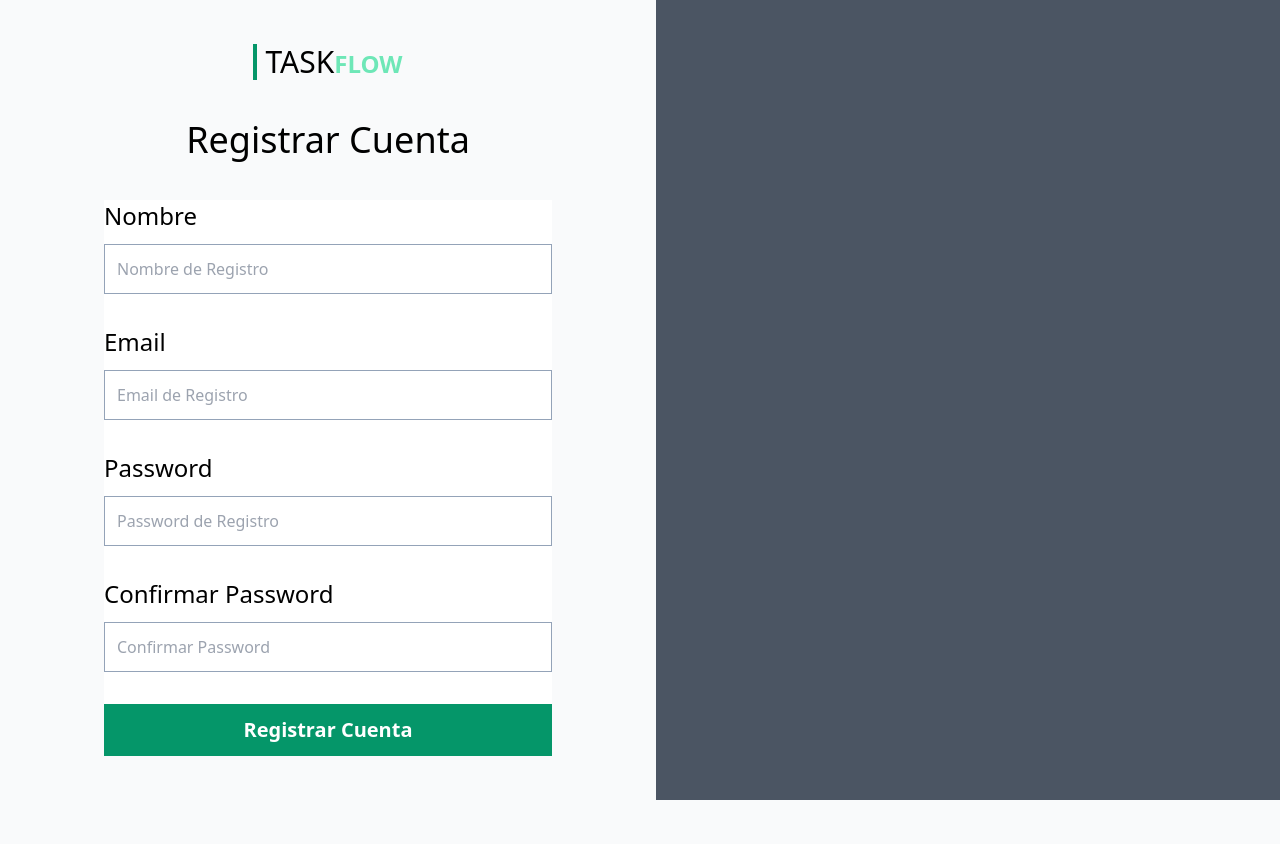
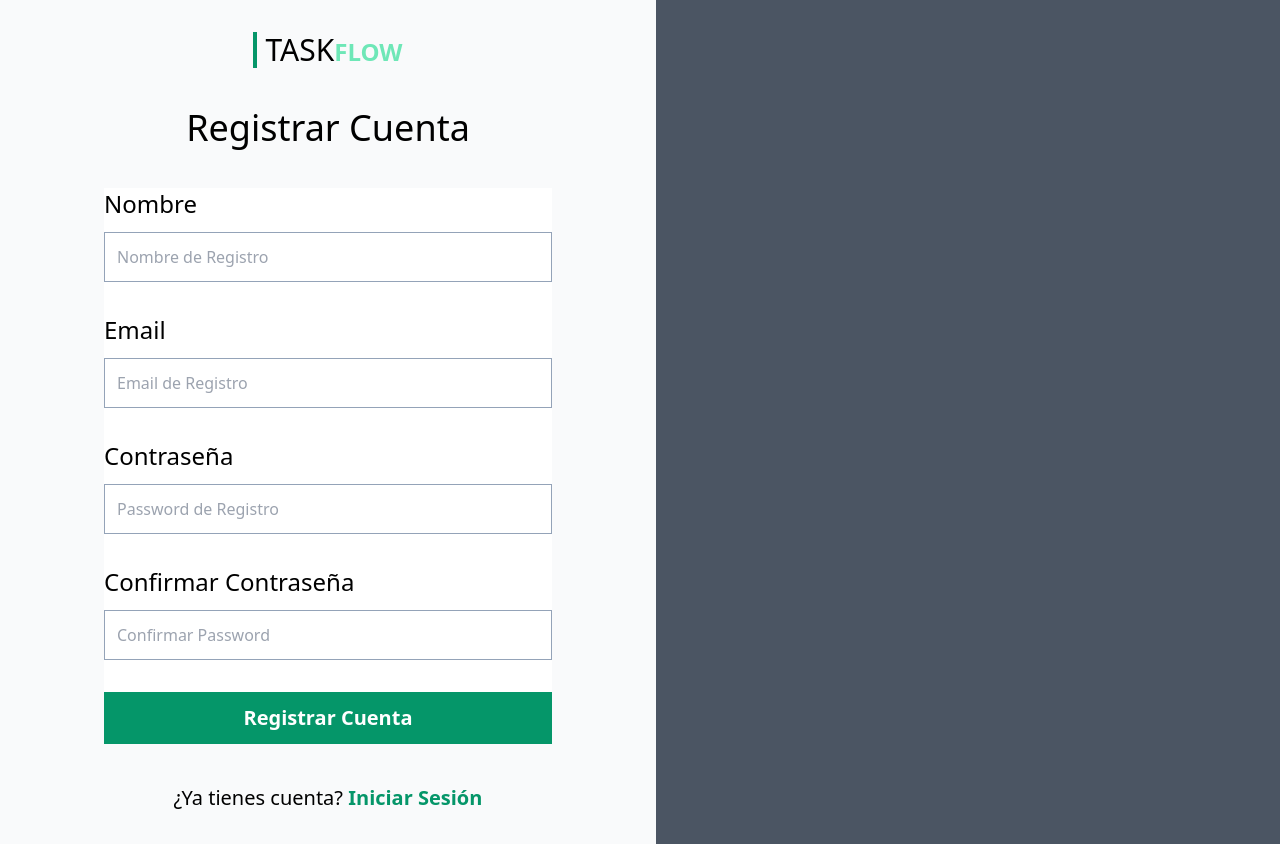
Before and after one commit to mavadev/MERN_TaskFlow-client, a React (Vite) app: page /auth/register in a window 1280 px wide. Before the commit the page ends 800 px from the top, so only its background shows below. Built offline with nearby package versions, Linux system fonts and the light colour scheme; no server answers.

Commit message:
api: registrar cuenta validando datos

```diff
--- /dev/null
+++ b/src/api/AuthAPI.ts
@@ -0,0 +1,13 @@
+import api from '@/lib/axios';
+import { responseError } from './errors';
+import { LoginForm, RegisterForm } from '@/interfaces/auth';
+
+export async function createAccount(formData: RegisterForm): Promise<string> {
+	try {
+		const url = '/auth/register';
+		const { data } = await api.post(url, formData);
+		return data.message;
+	} catch (error) {
+		throw new Error(responseError(error as Error));
+	}
+}
--- a/src/index.css
+++ b/src/index.css
@@ -35,8 +35,8 @@
 
 /* Toastify Notification */
 .Toastify__toast-icon > svg {
-	fill: #ffa500 !important;
+	@apply fill-primary-600 !important;
 }
 .Toastify__progress-bar--success {
-	background-color: #ffa500 !important;
+	@apply bg-primary-800 !important;
 }
--- a/src/interfaces/auth.ts
+++ b/src/interfaces/auth.ts
@@ -7,11 +7,7 @@ const createAccountSchema = z.object({
 	password: z.string(),
 	password_confirmation: z.string(),
 });
-export type CreateAccount = z.infer<typeof createAccountSchema>;
+export type RegisterForm = z.infer<typeof createAccountSchema>;
 
 // Login
-const loginSchema = z.object({
-	email: z.string(),
-	password: z.string(),
-});
-export type LoginForm = z.infer<typeof loginSchema>;
+export type LoginForm = Pick<RegisterForm, 'email' | 'password'>;
--- a/src/pages/auth/LoginPage.tsx
+++ b/src/pages/auth/LoginPage.tsx
@@ -1,6 +1,7 @@
 import { useForm } from 'react-hook-form';
 import { ErrorMessage } from '@/components/ErrorMessage';
 import type { LoginForm } from '@/interfaces/auth';
+import { Link } from 'react-router-dom';
 
 const LoginForm = () => {
 	const initialValues: LoginForm = {
@@ -49,7 +50,7 @@ const LoginForm = () => {
 					<label
 						htmlFor='password'
 						className='font-normal text-2xl'>
-						Password
+						Contraseña
 					</label>
 
 					<input
@@ -67,9 +68,20 @@ const LoginForm = () => {
 				<input
 					type='submit'
 					value='Iniciar Sesión'
-					className='bg-primary-600 hover:bg-primary-700 w-full p-3  text-white font-black  text-xl cursor-pointer'
+					className='bg-primary-600 hover:bg-primary-700 w-full p-3 text-white font-bold text-xl cursor-pointer'
 				/>
 			</form>
+
+			<nav className='flex flex-col space-y-4'>
+				<p className='text-center text-xl'>
+					¿No tienes cuenta?{' '}
+					<Link
+						to='/auth/register'
+						className='text-primary-600 hover:text-primary-700 font-bold'>
+						Crear cuenta
+					</Link>
+				</p>
+			</nav>
 		</>
 	);
 };
--- a/src/pages/auth/RegisterPage.tsx
+++ b/src/pages/auth/RegisterPage.tsx
@@ -1,14 +1,23 @@
+import { toast } from 'react-toastify';
 import { useForm } from 'react-hook-form';
+import { Link, useNavigate } from 'react-router-dom';
+import { useMutation } from '@tanstack/react-query';
+
 import { ErrorMessage } from '@/components/ErrorMessage';
-import type { CreateAccount } from '@/interfaces/auth';
+import { createAccount } from '@/api/AuthAPI';
+import type { RegisterForm } from '@/interfaces/auth';
 
 const RegisterForm = () => {
-	const initialValues: CreateAccount = {
+	const navigate = useNavigate();
+	// Registro de datos iniciales del formulario
+	const initialValues: RegisterForm = {
 		name: '',
 		email: '',
 		password: '',
 		password_confirmation: '',
 	};
+
+	// Hook de formulario
 	const {
 		watch,
 		register,
@@ -16,7 +25,20 @@ const RegisterForm = () => {
 		formState: { errors },
 	} = useForm({ defaultValues: initialValues });
 
-	const handleRegister = (formData: CreateAccount) => {};
+	// Mutación para registrar la cuenta
+	const { mutate } = useMutation({
+		mutationFn: createAccount,
+		onSuccess: message => {
+			toast.success(message);
+			navigate('/auth/login');
+		},
+		onError: error => {
+			toast.error(error.message);
+		},
+	});
+
+	// Función para registrar la cuenta
+	const handleRegister = (formData: RegisterForm) => mutate(formData);
 
 	return (
 		<>
@@ -71,7 +93,7 @@ const RegisterForm = () => {
 					<label
 						htmlFor='password'
 						className='font-normal text-2xl'>
-						Password
+						Contraseña
 					</label>
 
 					<input
@@ -81,6 +103,10 @@ const RegisterForm = () => {
 						placeholder='Password de Registro'
 						{...register('password', {
 							required: 'El Password es obligatorio',
+							minLength: {
+								value: 8,
+								message: 'La contraseña debe tener al menos 8 caracteres',
+							},
 						})}
 					/>
 					{errors.password && <ErrorMessage error={errors.password.message as string}></ErrorMessage>}
@@ -90,7 +116,7 @@ const RegisterForm = () => {
 					<label
 						htmlFor='password_confirmation'
 						className='font-normal text-2xl'>
-						Confirmar Password
+						Confirmar Contraseña
 					</label>
 
 					<input
@@ -114,6 +140,16 @@ const RegisterForm = () => {
 					className='bg-primary-600 hover:bg-primary-700 w-full p-3  text-white font-black  text-xl cursor-pointer'
 				/>
 			</form>
+			<nav className='flex flex-col space-y-4'>
+				<p className='text-center text-xl'>
+					¿Ya tienes cuenta?{' '}
+					<Link
+						to='/auth/login'
+						className='text-primary-600 hover:text-primary-700 font-bold'>
+						Iniciar Sesión
+					</Link>
+				</p>
+			</nav>
 		</>
 	);
 };
```
